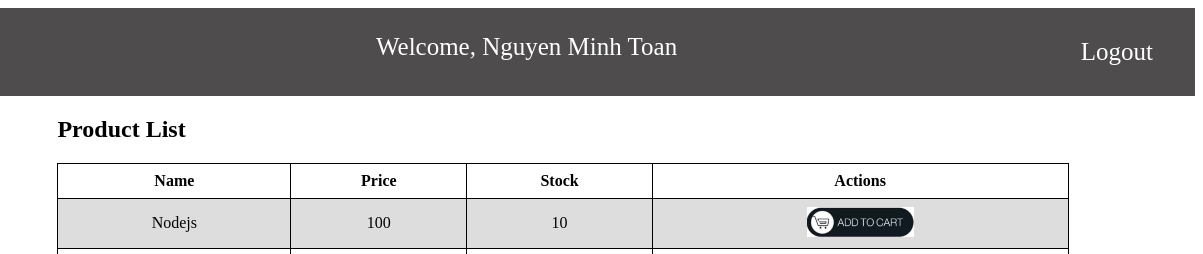
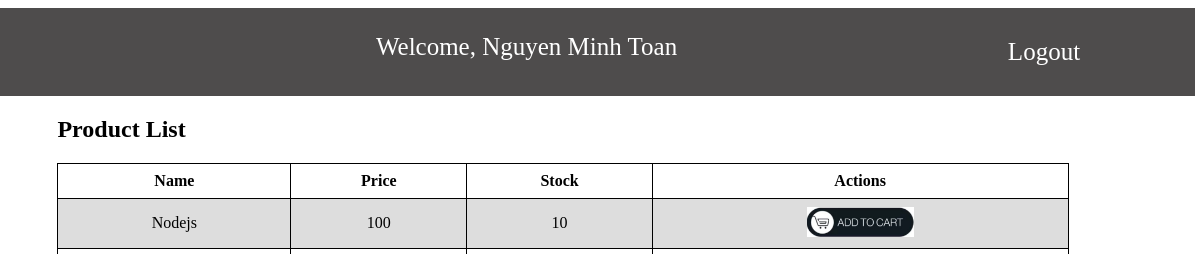
Before and after one commit to minhtoannguyenit/waplab3, a plain HTML site: page index.html in a window 1280 px wide. Shown: the top 254 px of the page, 77-1280 px from the left. Drawn offline with Linux system fonts and the light colour scheme.

Commit message:
Update index.html

```diff
--- a/index.html
+++ b/index.html
@@ -8,7 +8,7 @@
 </head>
 <body>
     <div class="wapHeader">
-        <ul>
+        <ul class="myFlex">
             <li style="width: 10%"><img src="./BMW_logo.png" alt="Home"></li>
             <li style="width: 60%; text-align: center;" class="center">Welcome, Nguyen Minh Toan</li>
             <li style="width: 10%" class="logout"><a href="#logput">Logout</a></li>
@@ -19,15 +19,12 @@
             <h2>Product List</h2>
 
             <table>
-                <head>
                 <tr>
                     <th>Name</th>
                     <th>Price</th>
                     <th>Stock</th>
                     <th>Actions</th>
                 </tr>
-                </head>
-                <body>
                 <tr>
                     <td>Nodejs</td>
                     <td>100</td>
@@ -56,15 +53,12 @@
 
             <h2>Your Shipping Carts</h2>
             <table>
-                <head>
                 <tr>
                     <th>Name</th>
                     <th>Price</th>
                     <th>total</th>
                     <th>Quality</th>
                 </tr>
-                </head>
-                <body>
                 <tr>
                     <td>Nodejs</td>
                     <td>100</td>
```
Lines whose indentation alone changed are shown as unchanged.
